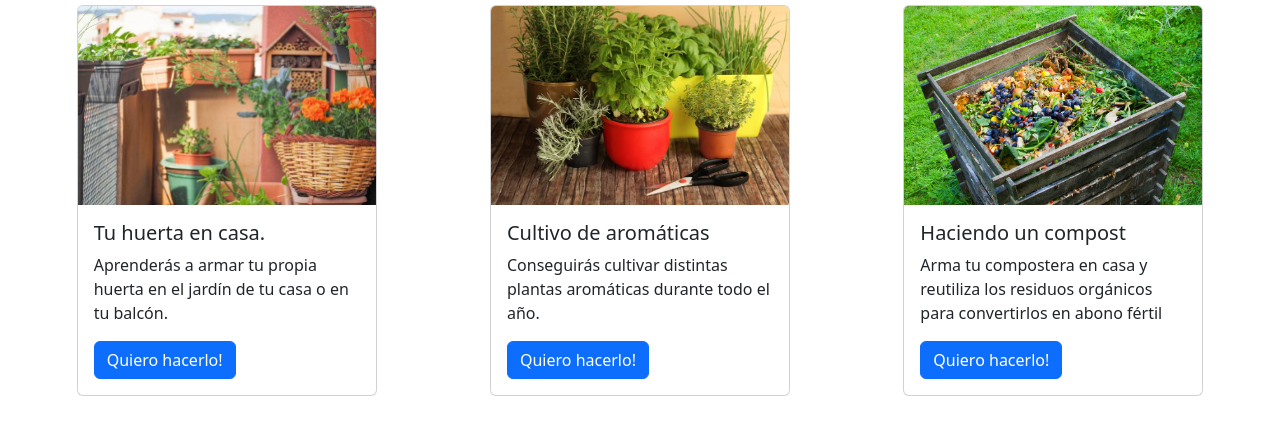
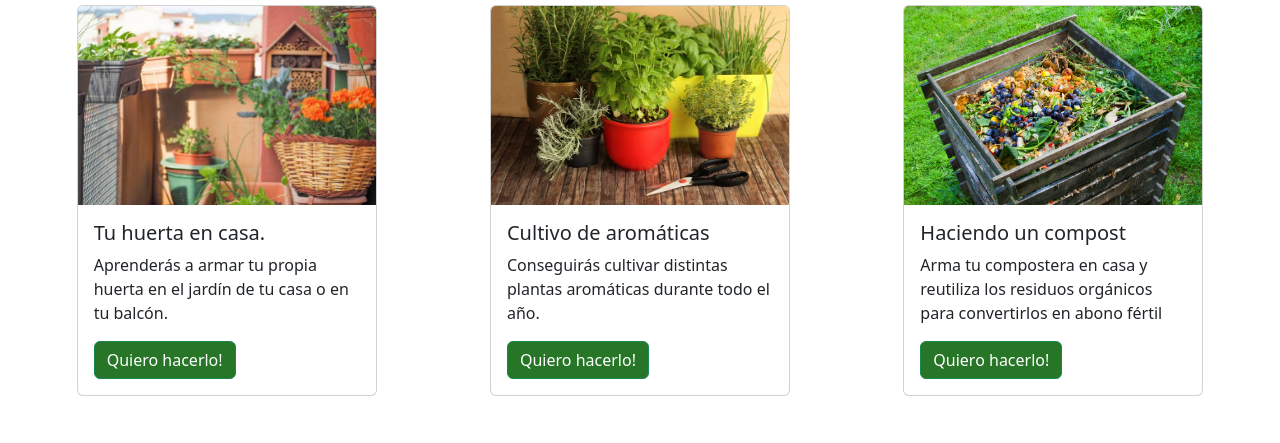
Before and after one commit to dieguixo/Proyecto-DiegoMata, a website: page pages/cursos.html in a window 1280 px wide. Shown: the part 221-664 px from the top of the page. Drawn offline with nearby package versions, Linux system fonts and the light colour scheme.

Commit message:
html corregido

```diff
--- a/pages/cursos.html
+++ b/pages/cursos.html
@@ -39,7 +39,7 @@
                 <div class="card-body">
                   <h5 class="card-title">Tu huerta en casa.</h5>
                   <p class="card-text">Aprenderás a armar tu propia huerta en el jardín de tu casa o en tu balcón.</p>
-                  <a href="#" class="btn btn-primary">Quiero hacerlo!</a>
+                  <a href="#" class="btn btn-success">Quiero hacerlo!</a>
                 </div>
             </div>
             <!-- Curso 2 -->
@@ -48,7 +48,7 @@
                 <div class="card-body">
                   <h5 class="card-title">Cultivo de aromáticas</h5>
                   <p class="card-text">Conseguirás cultivar distintas plantas aromáticas durante todo el año.</p>
-                  <a href="#" class="btn btn-primary">Quiero hacerlo!</a>
+                  <a href="#" class="btn btn-success">Quiero hacerlo!</a>
                 </div>
             </div>
              <!-- Curso 3 -->
@@ -57,7 +57,7 @@
                 <div class="card-body">
                   <h5 class="card-title">Haciendo un compost</h5>
                   <p class="card-text">Arma tu compostera en casa y reutiliza los residuos orgánicos para convertirlos en abono fértil</p>
-                  <a href="#" class="btn btn-primary">Quiero hacerlo!</a>
+                  <a href="#" class="btn btn-success">Quiero hacerlo!</a>
                 </div>
             </div>
         </div>
--- a/sass/components/_footer.scss
+++ b/sass/components/_footer.scss
@@ -22,12 +22,12 @@
     height: auto;
     margin: 0 10px;
     margin-bottom: 30px;
+
+    &:hover {
+        transform: scale(1.5);
+        transition: 1s;
+    }
 }
-&:hover {
-    transform: scale(1.5);
-    transition: 1s;
-}
-
 @media (min-width: $bpsmall) {
     .footer {
         grid-template-columns: 1fr 1fr;
--- a/sass/views/_cursos.scss
+++ b/sass/views/_cursos.scss
@@ -5,6 +5,13 @@ main {
     display: grid;
     grid-template-columns: 1fr;
     gap: 40px;
+}
+
+.btn {
+    background-color: $titcolor;
+    &:hover {
+        scale: (1.1);
+    }
 }
 
 @media (min-width: $bpsmall) {
```
Also changed, not shown: css/main.css, 2 other files.
